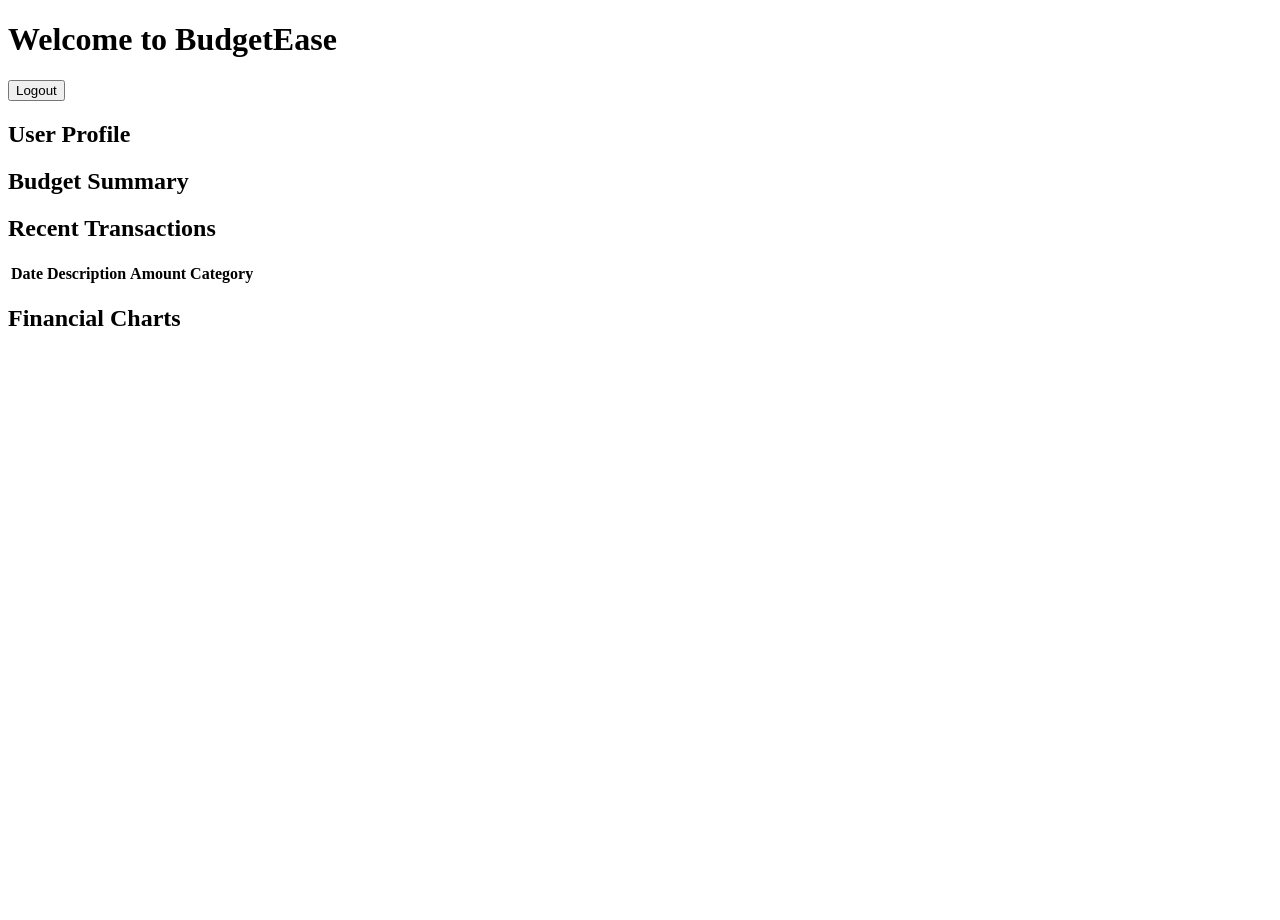
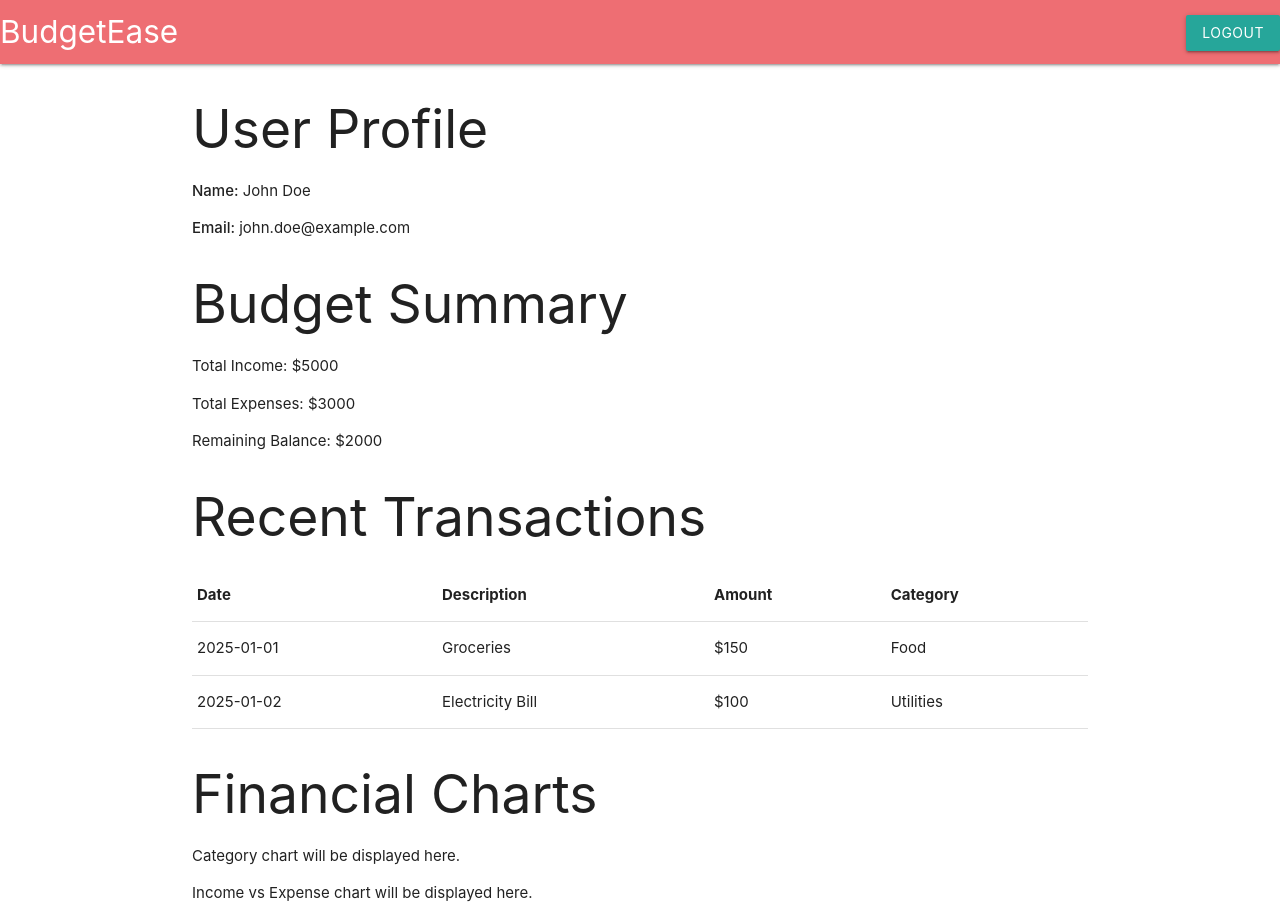
Before and after one commit to MilitaryCheese/BudgetEase, a website: page public/index.html in a window 1280 px wide. Before the commit the page ends 800 px from the top, so only its background shows below. Drawn offline with nearby package versions, Linux system fonts and the light colour scheme.

Commit message:
Updated homepage design and styling

```diff
--- a/public/index.html
+++ b/public/index.html
@@ -1,36 +1,48 @@
 <!DOCTYPE html>
 <html lang="en">
   <head>
-    <meta charset="UTF-8">
-    <meta name="viewport" content="width=device-width, initial-scale=1.0">
+    <meta charset="UTF-8" />
+    <meta name="viewport" content="width=device-width, initial-scale=1.0" />
     <title>Dashboard - BudgetEase</title>
-    <link rel="stylesheet" href="css/styles.css">
+    <link
+      rel="stylesheet"
+      href="https://cdnjs.cloudflare.com/ajax/libs/materialize/1.0.0/css/materialize.min.css"
+    />
+    <script src="https://cdn.jsdelivr.net/npm/chart.js"></script>
+    <link rel="stylesheet" href="css/styles.css" />
   </head>
+
   <body>
+    <div class="navbar-fixed">
+      <nav>
+        <div class="nav-wrapper">
+          <a id="logo-container" class="brand-logo">BudgetEase</a>
+          <ul class="right hide-on-med-and-down">
+            <button id="logoutButton" class="btn">Logout</button>
+          </ul>
+        </div>
+      </nav>
+    </div>
+
     <div class="container">
-        <header>
-            <h1>Welcome to BudgetEase</h1>
-            <button id="logoutButton">Logout</button>
-        </header>
-
-        <main>
+      <div class="content">
         <section id="userProfile">
           <h2>User Profile</h2>
-                <div id="profileInfo">
-                    <!-- User profile details like name, email will go here -->
-                </div>
+          <p><strong>Name:</strong> John Doe</p>
+          <p><strong>Email:</strong> john.doe@example.com</p>
         </section>
 
         <section id="budgetSummary">
           <h2>Budget Summary</h2>
-                <div id="budgetData">
-                    <!-- Budget summary will go here -->
+          <p>Total Income: $5000</p>
+          <p>Total Expenses: $3000</p>
+          <p>Remaining Balance: $2000</p>
+        </section>
       </div>
-            </section>
 
       <section id="transactionHistory">
         <h2>Recent Transactions</h2>
-                <table id="transactionTable">
+        <table>
           <thead>
             <tr>
               <th>Date</th>
@@ -40,7 +52,18 @@
             </tr>
           </thead>
           <tbody>
-                        <!-- Transactions will be listed here -->
+            <tr>
+              <td>2025-01-01</td>
+              <td>Groceries</td>
+              <td>$150</td>
+              <td>Food</td>
+            </tr>
+            <tr>
+              <td>2025-01-02</td>
+              <td>Electricity Bill</td>
+              <td>$100</td>
+              <td>Utilities</td>
+            </tr>
           </tbody>
         </table>
       </section>
@@ -48,15 +71,15 @@
       <section id="charts">
         <h2>Financial Charts</h2>
         <div id="categoryChart">
-                    <!-- Category chart -->
+          <p>Category chart will be displayed here.</p>
         </div>
         <div id="incomeVsExpenseChart">
-                    <!-- Income vs Expense chart -->
+          <p>Income vs Expense chart will be displayed here.</p>
         </div>
       </section>
-        </main>
     </div>
 
+    <script src="https://cdnjs.cloudflare.com/ajax/libs/materialize/1.0.0/js/materialize.min.js"></script>
     <script src="js/index.js"></script>
   </body>
 </html>
```
Lines whose indentation alone changed are shown as unchanged.
